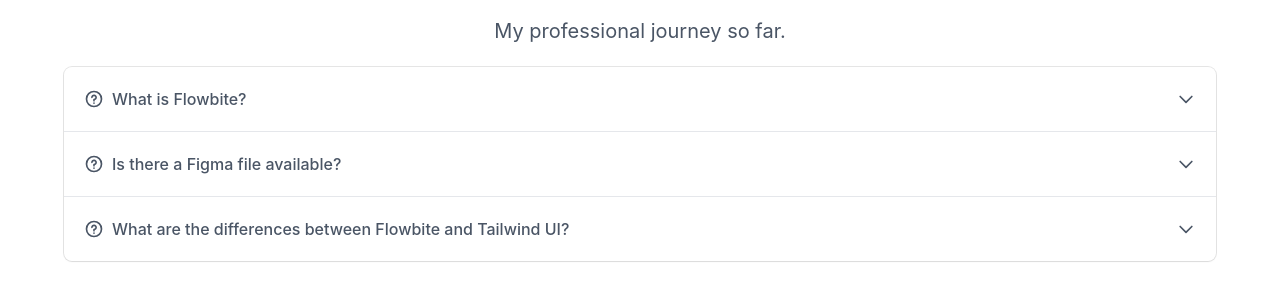
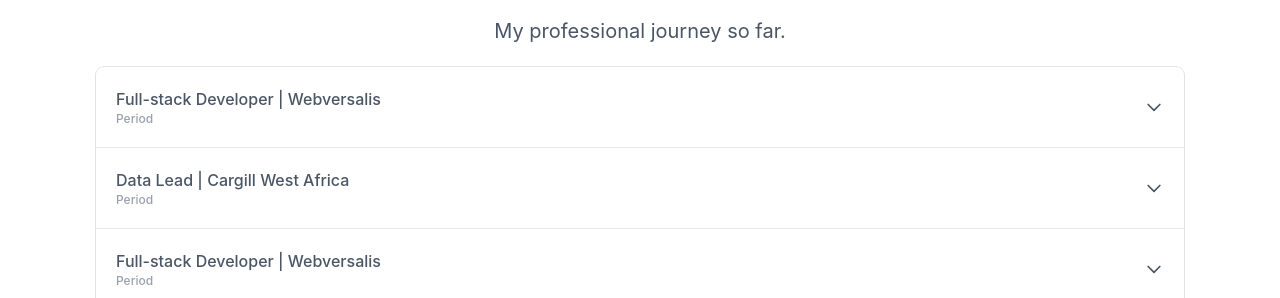
Before and after one commit to Serge07cloud/my-portfolio, a React (Vite) app: page / in a window 1280 px wide. Shown: the part 2502-2800 px from the top of the page. Built offline with nearby package versions, Linux system fonts and the light colour scheme.

Commit message:
Add professional experience

```diff
--- a/src/components/experience.jsx
+++ b/src/components/experience.jsx
@@ -2,30 +2,54 @@
 {
   return (
     <>
-      <div className="text-center mx-auto max-w-6xl pb-24 sm:pb-24 lg:pb-24">
+      <div className="text-center max-w-6xl pb-24 sm:pb-24 lg:pb-24 mx-auto">
         <h1 className="text-5xl font-bold tracking-tight text-balance dark:text-white sm:text-5xl">Work <span className="bg-clip-text text-transparent bg-linear-to-r from-indigo-500 via-purple-500 to-blue-500">Experience</span>
         </h1>
         <div className="text-lg font-normal py-5 text-pretty text-gray-600 sm:text-xl/8">
           My professional journey so far.
         </div>
 
-        <div id="accordion-open" data-accordion="open" className="rounded ring-1 ring-black/10 overflow-hidden shadow-xs">
+        <div id="accordion-open" data-accordion="open" className="rounded ring-1 ring-black/10 overflow-hidden shadow-xs mx-8">
+          <h2 id="accordion-open-heading-0">
+            <button type="button" className="flex items-center justify-between w-full p-5 font-medium rtl:text-right text-body border border-x-0 border-b-default border-t-0 hover:text-heading border-gray-300 hover:bg-neutral-secondary-medium gap-3" data-accordion-target="#accordion-open-body-0" aria-expanded="false" aria-controls="accordion-open-body-0">
+              <div className="flex flex-col items-start w-full">
+
+                <p>Full-stack Developer | Webversalis</p>
+                <p className="text-xs text-gray-400">Period</p>
+              </div>
+              <svg data-accordion-icon className="w-5 h-5 rotate-180 shrink-0" aria-hidden="true" xmlns="http://www.w3.org/2000/svg" width="24" height="24" fill="none" viewBox="0 0 24 24"><path stroke="currentColor" strokeLinecap="round" strokeLinejoin="round" strokeWidth="2" d="m5 15 7-7 7 7" /></svg>
+            </button>
+          </h2>
+          <div id="accordion-open-body-0" className="hidden border border-s-0 border-e-0 border-t-0 border-b-default" aria-labelledby="accordion-open-heading-0">
+            <div className="p-4 md:p-5">
+              <p className="mb-2 text-body">Flowbite is first conceptualized and designed using the Figma software so everything you see in the library has a design equivalent in our Figma file.</p>
+              <p className="text-body">Check out the <a href="https://flowbite.com/figma/" className="text-fg-brand hover:underline">Figma design system</a> based on the utility classes from Tailwind CSS and components from Flowbite.</p>
+            </div>
+          </div>
           <h2 id="accordion-open-heading-1">
             <button type="button" className="flex items-center justify-between w-full p-5 font-medium rtl:text-right text-body rounded-t-sm border border-t-0 border-x-0 border-b-default border-gray-300 hover:text-heading hover:bg-neutral-secondary-medium gap-3" data-accordion-target="#accordion-open-body-1" aria-expanded="true" aria-controls="accordion-open-body-1">
-              <span className="flex items-center"><svg className="w-5 h-5 me-2 shrink-0" aria-hidden="true" xmlns="http://www.w3.org/2000/svg" width="24" height="24" fill="none" viewBox="0 0 24 24"><path stroke="currentColor" stroke-linecap="round" stroke-linejoin="round" stroke-width="2" d="M9.529 9.988a2.502 2.502 0 1 1 5 .191A2.441 2.441 0 0 1 12 12.582V14m-.01 3.008H12M21 12a9 9 0 1 1-18 0 9 9 0 0 1 18 0Z" /></svg>What is Flowbite?</span>
-              <svg data-accordion-icon className="w-5 h-5 rotate-180 shrink-0" aria-hidden="true" xmlns="http://www.w3.org/2000/svg" width="24" height="24" fill="none" viewBox="0 0 24 24"><path stroke="currentColor" stroke-linecap="round" stroke-linejoin="round" stroke-width="2" d="m5 15 7-7 7 7" /></svg>
+              <div className="flex flex-col items-start w-full">
+
+                <p>Data Lead | Cargill West Africa</p>
+                <p className="text-xs text-gray-400">Period</p>
+              </div>
+              <svg data-accordion-icon className="w-5 h-5 rotate-180 shrink-0" aria-hidden="true" xmlns="http://www.w3.org/2000/svg" width="24" height="24" fill="none" viewBox="0 0 24 24"><path stroke="currentColor" strokeLinecap="round" strokeLinejoin="round" strokeWidth="2" d="m5 15 7-7 7 7" /></svg>
             </button>
           </h2>
           <div id="accordion-open-body-1" className="hidden border border-s-0 border-e-0 border-t-0 border-b-default border-gray-300" aria-labelledby="accordion-open-heading-1">
             <div className="p-4 md:p-5">
-              <p className="mb-2 text-body">Flowbite is an open-source library of interactive components built on top of Tailwind CSS including buttons, dropdowns, modals, navbars, and more.</p>
+              <p className="mb-2 text-body text-left">Flowbite is an open-source library of interactive components built on top of Tailwind CSS including buttons, dropdowns, modals, navbars, and more.</p>
               <p className="text-body">Check out this guide to learn how to <a href="/docs/getting-started/introduction/" className="text-fg-brand hover:underline">get started</a> and start developing websites even faster with components on top of Tailwind CSS.</p>
             </div>
           </div>
           <h2 id="accordion-open-heading-2">
             <button type="button" className="flex items-center justify-between w-full p-5 font-medium rtl:text-right text-body border border-x-0 border-b-default border-t-0 hover:text-heading border-gray-300 hover:bg-neutral-secondary-medium gap-3" data-accordion-target="#accordion-open-body-2" aria-expanded="false" aria-controls="accordion-open-body-2">
-              <span className="flex items-center"><svg className="w-5 h-5 me-2 shrink-0" aria-hidden="true" xmlns="http://www.w3.org/2000/svg" width="24" height="24" fill="none" viewBox="0 0 24 24"><path stroke="currentColor" stroke-linecap="round" stroke-linejoin="round" stroke-width="2" d="M9.529 9.988a2.502 2.502 0 1 1 5 .191A2.441 2.441 0 0 1 12 12.582V14m-.01 3.008H12M21 12a9 9 0 1 1-18 0 9 9 0 0 1 18 0Z" /></svg>Is there a Figma file available?</span>
-              <svg data-accordion-icon className="w-5 h-5 rotate-180 shrink-0" aria-hidden="true" xmlns="http://www.w3.org/2000/svg" width="24" height="24" fill="none" viewBox="0 0 24 24"><path stroke="currentColor" stroke-linecap="round" stroke-linejoin="round" stroke-width="2" d="m5 15 7-7 7 7" /></svg>
+              <div className="flex flex-col items-start w-full">
+
+                <p>Full-stack Developer | Webversalis</p>
+                <p className="text-xs text-gray-400">Period</p>
+              </div>
+              <svg data-accordion-icon className="w-5 h-5 rotate-180 shrink-0" aria-hidden="true" xmlns="http://www.w3.org/2000/svg" width="24" height="24" fill="none" viewBox="0 0 24 24"><path stroke="currentColor" strokeLinecap="round" strokeLinejoin="round" strokeWidth="2" d="m5 15 7-7 7 7" /></svg>
             </button>
           </h2>
           <div id="accordion-open-body-2" className="hidden border border-s-0 border-e-0 border-t-0 border-b-default" aria-labelledby="accordion-open-heading-2">
@@ -36,11 +60,34 @@
           </div>
           <h2 id="accordion-open-heading-3">
             <button type="button" className="flex items-center justify-between w-full p-5 font-medium rtl:text-right text-body hover:text-heading hover:bg-neutral-secondary-medium gap-3" data-accordion-target="#accordion-open-body-3" aria-expanded="false" aria-controls="accordion-open-body-3">
-              <span className="flex items-center"><svg className="w-5 h-5 me-2 shrink-0" aria-hidden="true" xmlns="http://www.w3.org/2000/svg" width="24" height="24" fill="none" viewBox="0 0 24 24"><path stroke="currentColor" stroke-linecap="round" stroke-linejoin="round" stroke-width="2" d="M9.529 9.988a2.502 2.502 0 1 1 5 .191A2.441 2.441 0 0 1 12 12.582V14m-.01 3.008H12M21 12a9 9 0 1 1-18 0 9 9 0 0 1 18 0Z" /></svg> What are the differences between Flowbite and Tailwind UI?</span>
-              <svg data-accordion-icon className="w-5 h-5 rotate-180 shrink-0" aria-hidden="true" xmlns="http://www.w3.org/2000/svg" width="24" height="24" fill="none" viewBox="0 0 24 24"><path stroke="currentColor" stroke-linecap="round" stroke-linejoin="round" stroke-width="2" d="m5 15 7-7 7 7" /></svg>
+              <div className="flex flex-col items-start w-full">
+                <p>Full-stack Developer | Felix Houphouët Boigny University</p>
+                <p className="text-xs text-gray-400">Period</p>
+              </div>
+              <svg data-accordion-icon className="w-5 h-5 rotate-180 shrink-0" aria-hidden="true" xmlns="http://www.w3.org/2000/svg" width="24" height="24" fill="none" viewBox="0 0 24 24"><path stroke="currentColor" strokeLinecap="round" strokeLinejoin="round" strokeWidth="2" d="m5 15 7-7 7 7" /></svg>
             </button>
           </h2>
           <div id="accordion-open-body-3" className="hidden" aria-labelledby="accordion-open-heading-3">
+            <div className="p-4 md:p-5 border border-t-default border-b-0 border-x-0">
+              <p className="mb-2 text-body">The main difference is that the core components from Flowbite are open source under the MIT license, whereas Tailwind UI is a paid product. Another difference is that Flowbite relies on smaller and standalone components, whereas Tailwind UI offers sections of pages.</p>
+              <p className="mb-2 text-body">However, we actually recommend using both Flowbite, Flowbite Pro, and even Tailwind UI as there is no technical reason stopping you from using the best of two worlds.</p>
+              <p className="mb-2 text-body">Learn more about these technologies:</p>
+              <ul className="ps-5 text-body list-disc">
+                <li><a href="https://flowbite.com/pro/" className="text-fg-brand hover:underline">Flowbite Pro</a></li>
+                <li><a href="https://tailwindui.com/" rel="nofollow" className="text-fg-brand hover:underline">Tailwind UI</a></li>
+              </ul>
+            </div>
+          </div>
+          <h2 id="accordion-open-heading-4">
+            <button type="button" className="flex items-center justify-between w-full p-5 font-medium rtl:text-right text-body hover:text-heading hover:bg-neutral-secondary-medium gap-3" data-accordion-target="#accordion-open-body-4" aria-expanded="false" aria-controls="accordion-open-body-3">
+              <div className="flex flex-col items-start w-full">
+                <p>Web Developer | Filao</p>
+                <p className="text-xs text-gray-400">Period</p>
+              </div>
+              <svg data-accordion-icon className="w-5 h-5 rotate-180 shrink-0" aria-hidden="true" xmlns="http://www.w3.org/2000/svg" width="24" height="24" fill="none" viewBox="0 0 24 24"><path stroke="currentColor" strokeLinecap="round" strokeLinejoin="round" strokeWidth="2" d="m5 15 7-7 7 7" /></svg>
+            </button>
+          </h2>
+          <div id="accordion-open-body-4" className="hidden" aria-labelledby="accordion-open-heading-4">
             <div className="p-4 md:p-5 border border-t-default border-b-0 border-x-0">
               <p className="mb-2 text-body">The main difference is that the core components from Flowbite are open source under the MIT license, whereas Tailwind UI is a paid product. Another difference is that Flowbite relies on smaller and standalone components, whereas Tailwind UI offers sections of pages.</p>
               <p className="mb-2 text-body">However, we actually recommend using both Flowbite, Flowbite Pro, and even Tailwind UI as there is no technical reason stopping you from using the best of two worlds.</p>
```
